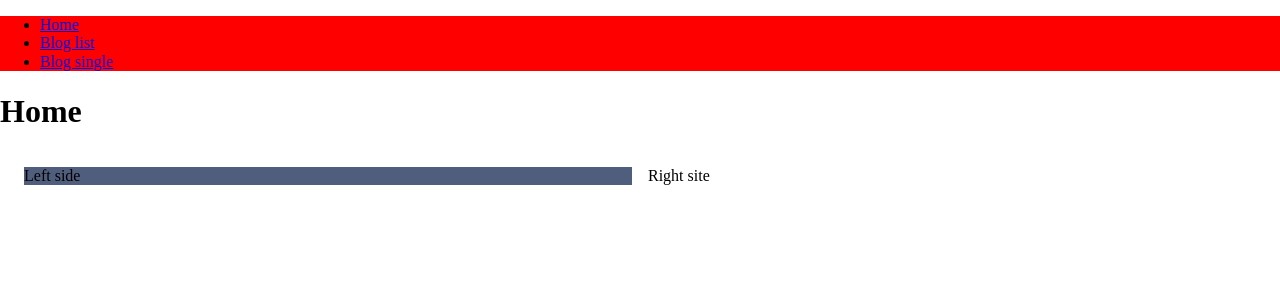
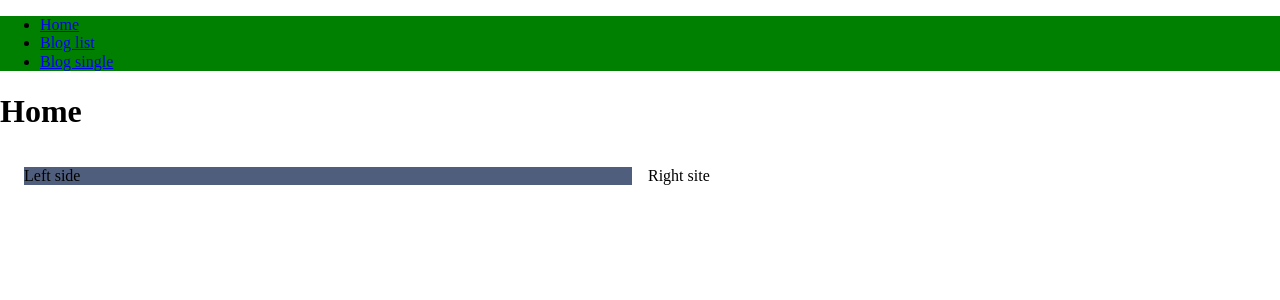
Before and after one commit to Cristian-Simtion/azura-cms-nuxt, a Nuxt app: page / in a window 1280 px wide. Shown: the top 300 px of the page. Built offline with nearby package versions, Linux system fonts and the light colour scheme.

Commit message:
1 file modified

```diff
--- a/components/template-parts/header.vue
+++ b/components/template-parts/header.vue
@@ -25,7 +25,7 @@ export default {
 
 <style>
 .list-simtion {
-  background-color: red;
+  background-color: green;
 }
 
 .simtion-active {
```
